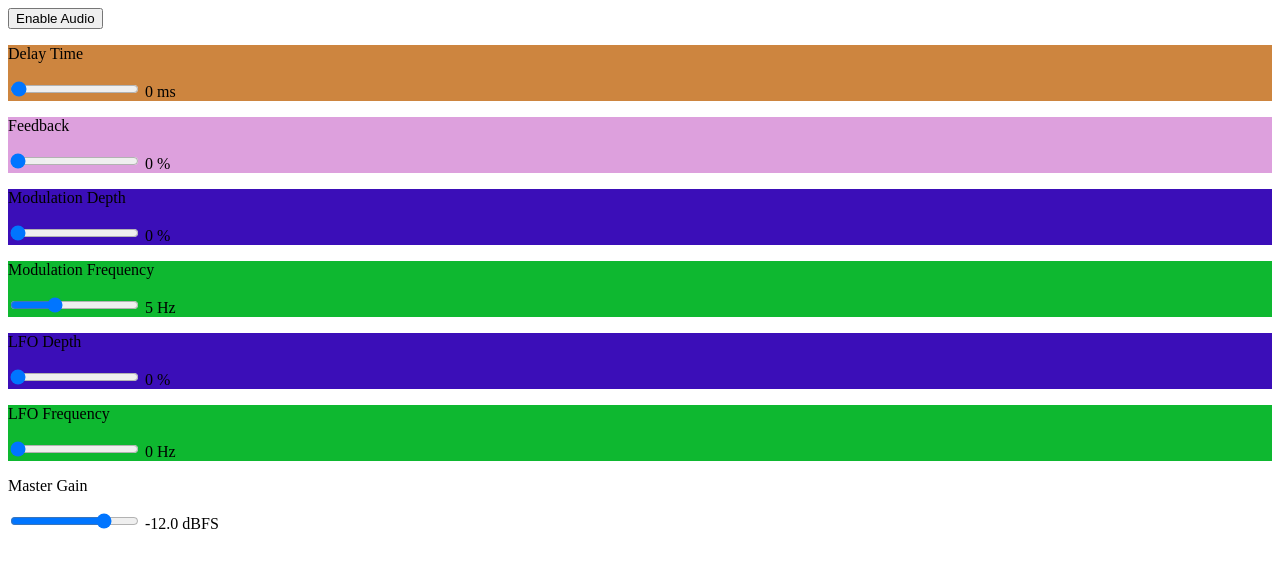
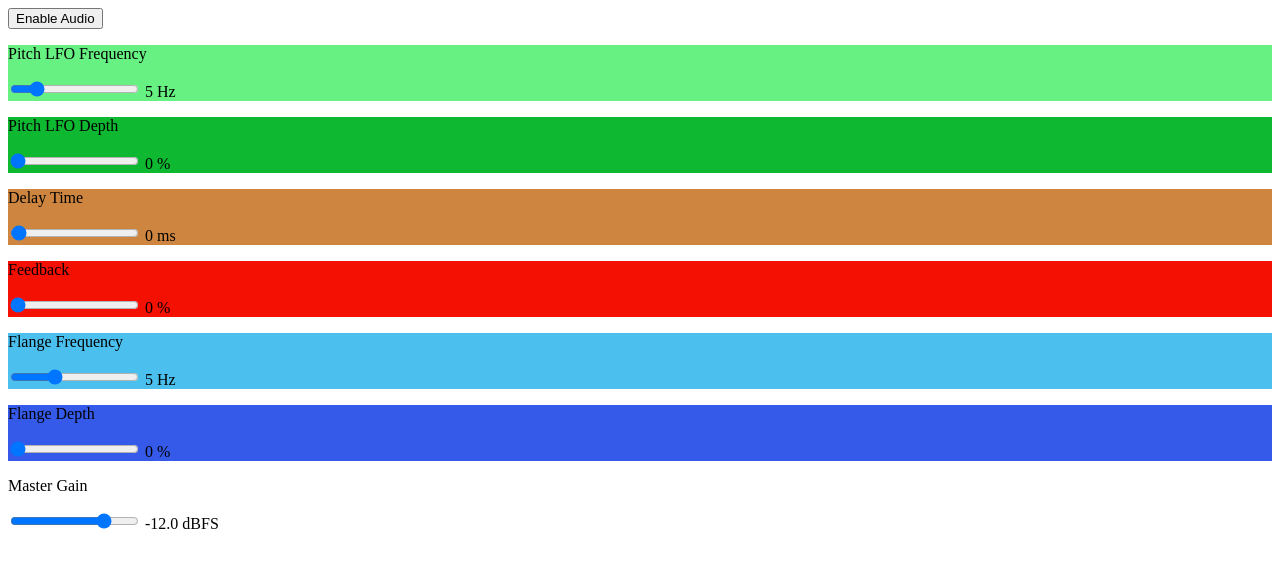
Before and after one commit to drok937/Project3, a plain HTML site: page idex.html in a window 1280 px wide. Drawn offline with Linux system fonts and the light colour scheme.

Commit message:
Working version, unpretty

```diff
--- a/idex.html
+++ b/idex.html
@@ -5,12 +5,25 @@
     <meta name="viewport" content="width=device-width, initial-scale=1.0">
     <title>Flanger</title>
     <script src="script.js" type="module"></script>
-    <script src="musicTools.js" type="module"></script>
 </head>
 <body>
    <div>
         <button id="enableAudio">Enable Audio</button>
    </div>
+
+<div style="background-color: rgb(102, 241, 130)">
+    <p>Pitch LFO Frequency</p>
+    <input id="lFOFrequency" type="range" min="0" max="30" step=".1" value="5.0" />
+    <label for="lFOFrequency" id="lFOFreqLabel">5 Hz</label>
+</div>
+
+<div style="background-color: rgb(14, 184, 48)">
+    <p>Pitch LFO Depth</p>
+    <input id="lFODepth" type="range" min="0" max="100" step="1" value="0" />
+    <label for="lFODepth" id="lFODepthLabel">0 %</label>
+</div>
+
+
 
 <div style="background-color: peru">
     <p>Delay Time</p>
@@ -18,35 +31,27 @@
     <label for="delayTime" id="delayLabel">0 ms</label>
 </div>
 
- <div style="background-color: plum">
+ <div style="background-color: rgb(245, 16, 4)">
     <p>Feedback</p>
     <input id="feedbackAmount" type="range" min="0" max="100" step="1" value="0" />
     <label for="feedbackAmount" id="fbLabel">0 %</label>
 </div>
 
-<div style="background-color: rgb(59, 14, 184)">
-    <p>Modulation Depth</p>
-    <input id="modDepth" type="range" min="0" max="100" step="1" value="0" />
+
+<div style="background-color: rgb(75, 192, 238)">
+    <p>Flange Frequency</p>
+    <input id="modFrequency" type="range" min="0.1" max="15" step="0.1" value="5.0" />
+    <label for="modFrequency" id="modFreqLabel">5 Hz</label>
+ </div>
+
+<div style="background-color: rgb(53, 89, 233)">
+    <p>Flange Depth</p>
+    <input id="modDepth" type="range" min="0" max="1" step=".01" value="0" />
     <label for="modDepth" id="modDepthLabel">0 %</label>
 </div>
 
-<div style="background-color: rgb(14, 184, 48)">
-    <p>Modulation Frequency</p>
-    <input id="modFrequency" type="range" min="0.1" max="15" step="0.1" value="5" />
-    <label for="modFrequency" id="modFreqLabel">5 Hz</label>
- </div>
 
- <div style="background-color: rgb(59, 14, 184)">
-    <p>LFO Depth</p>
-    <input id="lFODepth" type="range" min="0" max="100" step="1" value="0" />
-    <label for="lFODepth" id="lFODepthLabel">0 %</label>
-</div>
 
-<div style="background-color: rgb(14, 184, 48)">
-    <p>LFO Frequency</p>
-    <input id="lFOFrequency" type="range" min="0" max="20" step=".1" value="0" />
-    <label for="lFOFrequency" id="lFOFreqLabel">0 Hz</label>
- </div>
 
 <div>
     <p>Master Gain</p>
--- a/script.js
+++ b/script.js
@@ -17,6 +17,7 @@ const enableAudio = function() {
     sawOsc.start();
     lFOOsc.start();
     modOsc.start();
+    modOffset.start();
 };
 
 //Updates the master gain based on the fader input.
@@ -34,7 +35,7 @@ const updateLFOFreq = function (){
 // Updates LFO depth based on slider
 const updateLFODepth = function (){
     lFODepthLabel.innerText = `${lFODepthSlider.value}`
-    lFODepth.gain.setValueAtTime(lFODepthSlider.value / 100, audCtx.currentTime);
+    lFODepth.gain.setValueAtTime(lFODepthSlider.value / 1, audCtx.currentTime);
 };
 // Updates the delay time based on the slider input.
 const updateDelay = function(){
@@ -50,8 +51,8 @@ const updateModFreq = function (){
 
 // Updates modulation depth based on slider
 const updateModDepth = function (){
-    modDepthLabel.innerText = `${modDepthSlider.value}`
-    modDepth.gain.setValueAtTime(modDepthSlider.value / 100, audCtx.currentTime);
+    modDepthLabel.innerText = `${modDepthSlider.value * 100}%`
+    modDepth.gain.exponentialRampToValueAtTime(modDepthSlider.value / 100, audCtx.currentTime + 0.2);
 };
 
 
@@ -87,9 +88,20 @@ lFODepth.gain.setValueAtTime(0.0, audCtx.currentTime);
 let modOsc = audCtx.createOscillator();
 modOsc.type = "sine"
 modOsc.frequency.setValueAtTime(5.0, audCtx.currentTime);
+
+//--------------------------Modulation Offset----------------------
+
+let modOffset = audCtx.createConstantSource();
+modOffset.offset.value = 1;
+
+//--------------------------Modulation Scaling----------------------
+let modScaled = audCtx.createGain();
+modScaled.gain.value = 0.5;
+
 //---------------------------Modulation Depth----------------------
 let modDepth = audCtx.createGain();
 modDepth.gain.setValueAtTime(0.0, audCtx.currentTime);
+
 // ------------------------- Delay node --------------------------
 let delay = audCtx.createDelay();
 delay.delayTime.setValueAtTime(0.125, audCtx.currentTime);
@@ -112,8 +124,13 @@ lFOOsc.connect(lFODepth)
 lFODepth.connect(sawOsc.frequency)
 delay.connect(masterGain);
 delay.connect(fb);
-modOsc.connect(modDepth);
+fb.connect(delay);
+
+modOsc.connect(modScaled);
+modOffset.connect(modScaled);
+modScaled.connect(modDepth);
 modDepth.connect(delay.delayTime);
+
 masterGain.connect(audCtx.destination);
 
 
```
